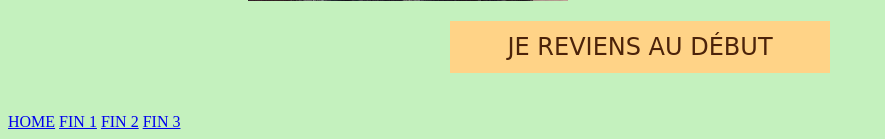
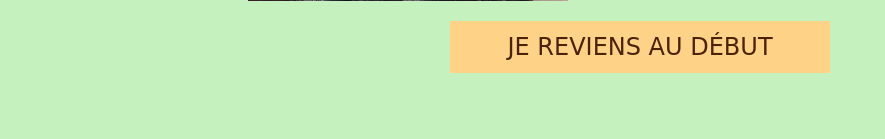
Before and after one commit to AdelineDb/el_famoso_marcel, a PHP site: page /fin1.php in a window 1280 px wide. Shown: the part 696-835 px from the top of the page, without its empty margins (0-885 px from the left). After the commit the page ends 769 px from the top, so only its background shows below. Run offline with PHP 8.4, Linux system fonts and the light colour scheme; data that the repository does not hold is empty; some web fonts are replaced.

Commit message:
rectif 4

```diff
--- a/public/cookingEgg.php
+++ b/public/cookingEgg.php
@@ -106,10 +106,5 @@ if (isset($_GET['add_egg'])) {
     <a class="boutonfin1 marg" href="lougout1.php"><button type="submit">JE REVIENS AU DÉBUT</button></a>
 </div>
 
-<a href="index.php">HOME</a>
-<a href="fin1.php">FIN 1</a>
-<a href="fin2.php">FIN 2</a>
-<a href="fin3.php">FIN 3</a>
-
 </body>
 </html>
--- a/public/css/style.css
+++ b/public/css/style.css
@@ -197,8 +197,8 @@ button {
 .addegg1 {
     text-decoration: none;
     display: inline-block;
-    background-color: #B8F2E6;
-    color: #4C230A;
+    background-color: #4C230A;
+    color: #B8F2E6;
     width: 190px;
     padding: 10px;
     margin-top: 10px;
--- a/public/fin1.php
+++ b/public/fin1.php
@@ -39,10 +39,6 @@ $characters = json_decode(file_get_contents("http://easteregg.wildcodeschool.fr/
         <a class="boutonfin" href="lougout1.php"><button type="submit">JE REVIENS AU DÉBUT</button></a>
     </div>
 
-    <a href="index.php">HOME</a>
-    <a href="fin1.php">FIN 1</a>
-    <a href="fin2.php">FIN 2</a>
-    <a href="fin3.php">FIN 3</a>
 </section>
 </body>
 </html>
--- a/public/fin2.php
+++ b/public/fin2.php
@@ -39,11 +39,6 @@ $eggs = json_decode(file_get_contents("http://easteregg.wildcodeschool.fr/api/eg
         <a class="boutonfin" href="lougout1.php"><button type="submit">JE REVIENS AU DÉBUT</button></a>
     </div>
 
-
-    <a href="index.php">HOME</a>
-    <a href="fin1.php">FIN 1</a>
-    <a href="fin2.php">FIN 2</a>
-    <a href="fin3.php">FIN 3</a>
 </section>
 </body>
 </html>
```
